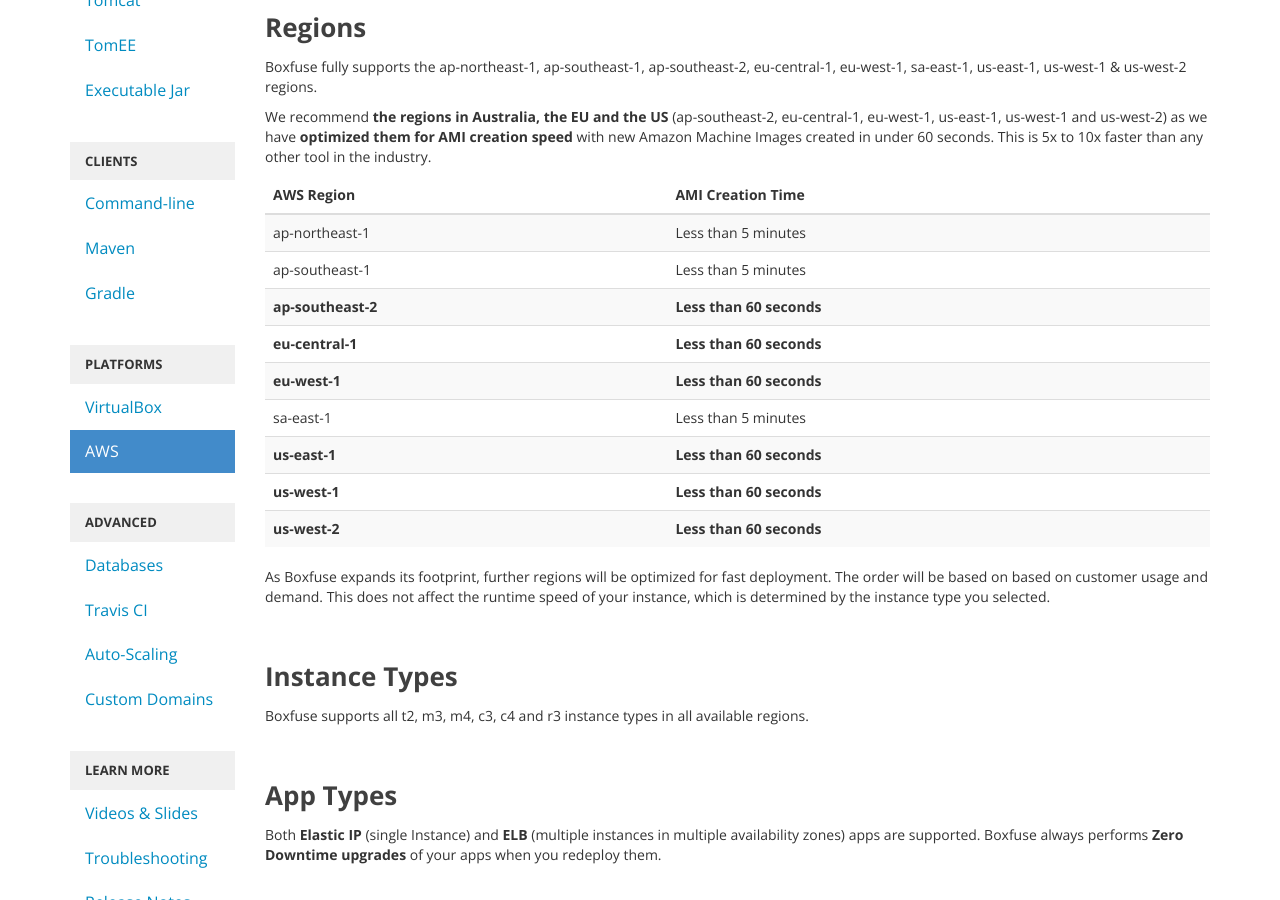
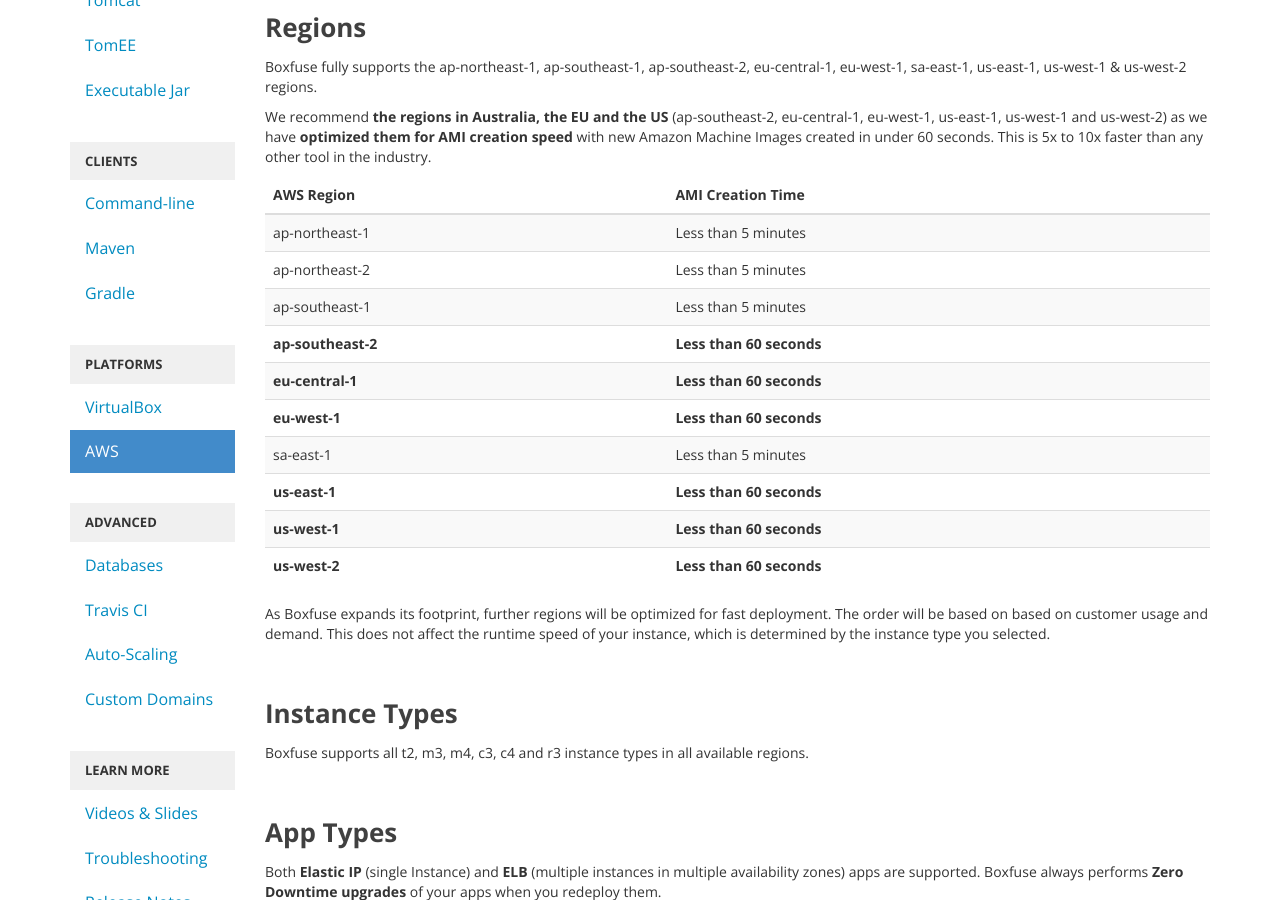
Before and after one commit to flyway/boxfuse.com, a Jekyll site: the page built from docs/aws.html, in a window 1280 px wide and 900 px high, scrolled down 517 px. Built offline with Jekyll 4.4.1, drawn with Linux system fonts in a browser that asks for light colours.

Commit message:
Add ap-northeast-2

```diff
--- a/docs/aws.html
+++ b/docs/aws.html
@@ -35,6 +35,10 @@ subtitle: 'AWS'
         <tbody>
         <tr>
             <td>ap-northeast-1</td>
+            <td>Less than 5 minutes</td>
+        </tr>
+        <tr>
+            <td>ap-northeast-2</td>
             <td>Less than 5 minutes</td>
         </tr>
         <tr>
```
